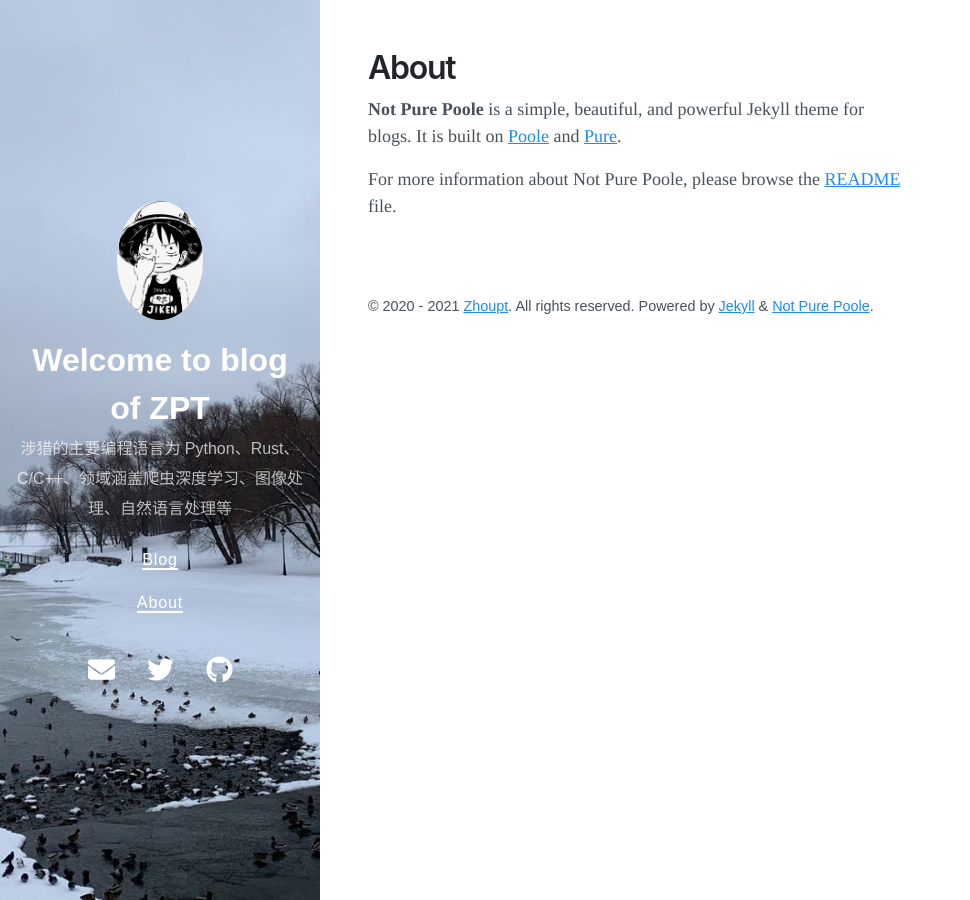
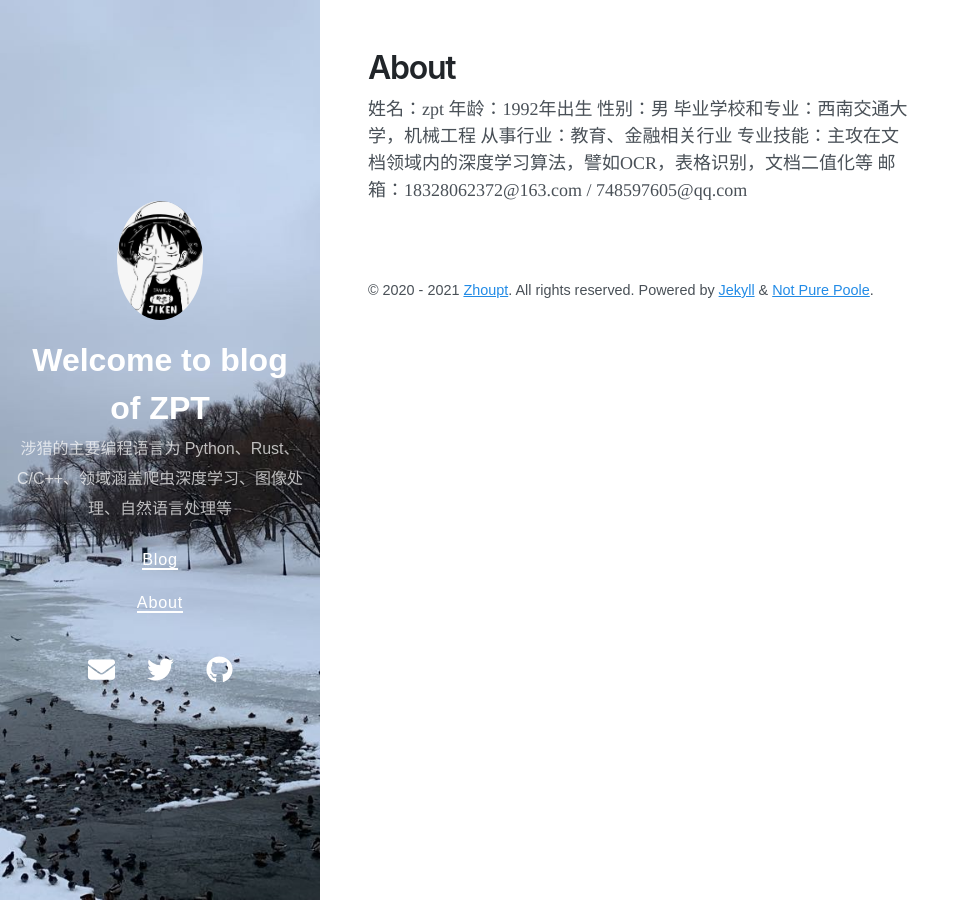
Before and after one commit to Sammul40619/Sammul40619.github.io, a Jekyll site: the page built from about.md, in a window 1280 px wide. Shown: the whole page, without its empty margins (0-970 px from the left). Built offline with Jekyll 4.4.1, drawn with Linux system fonts in a browser that asks for light colours; nearby versions of some CDN libraries.

Commit message:
update inf

```diff
--- a/_config.yml
+++ b/_config.yml
@@ -33,7 +33,7 @@
   card: summary
 logo: logo.png
 social:
-  name: Songzi Vong
+  name: zpt
   links:
     - https://twitter.com/zpt
     - https://github.com/zpt
--- a/about.md
+++ b/about.md
@@ -2,7 +2,10 @@
 layout: page
 title: About
 ---
-
-**Not Pure Poole** is a simple, beautiful, and powerful Jekyll theme for blogs. It is built on [Poole](https://github.com/poole/poole) and [Pure](https://purecss.io/).
-
-For more information about Not Pure Poole, please browse the [README](https://github.com/vszhub/not-pure-poole) file.
+姓名：zpt
+年龄：1992年出生
+性别：男
+毕业学校和专业：西南交通大学，机械工程
+从事行业：教育、金融相关行业
+专业技能：主攻在文档领域内的深度学习算法，譬如OCR，表格识别，文档二值化等
+邮箱：18328062372@163.com / 748597605@qq.com
```
Also changed, not shown: screenshot.png (deleted).
